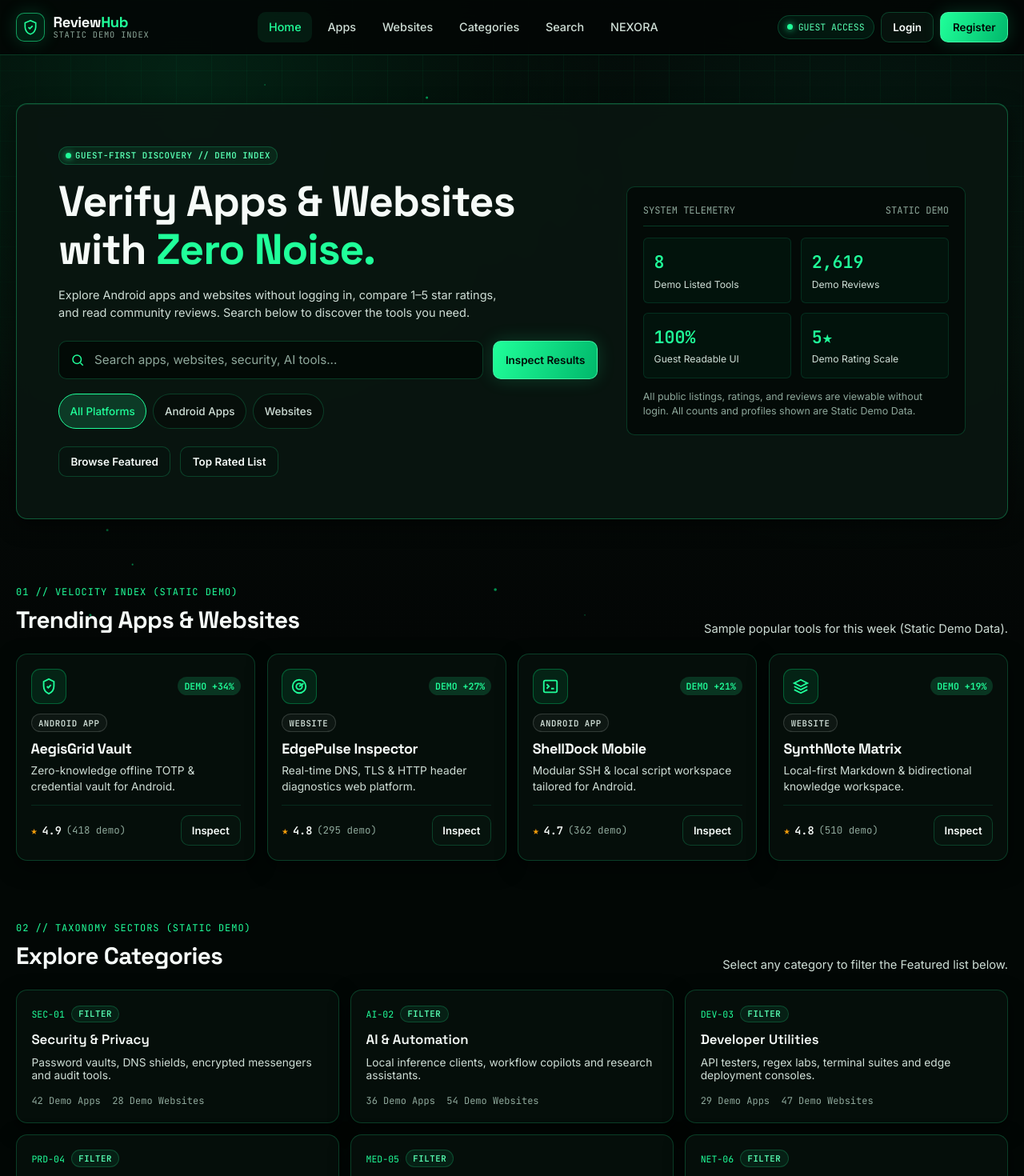
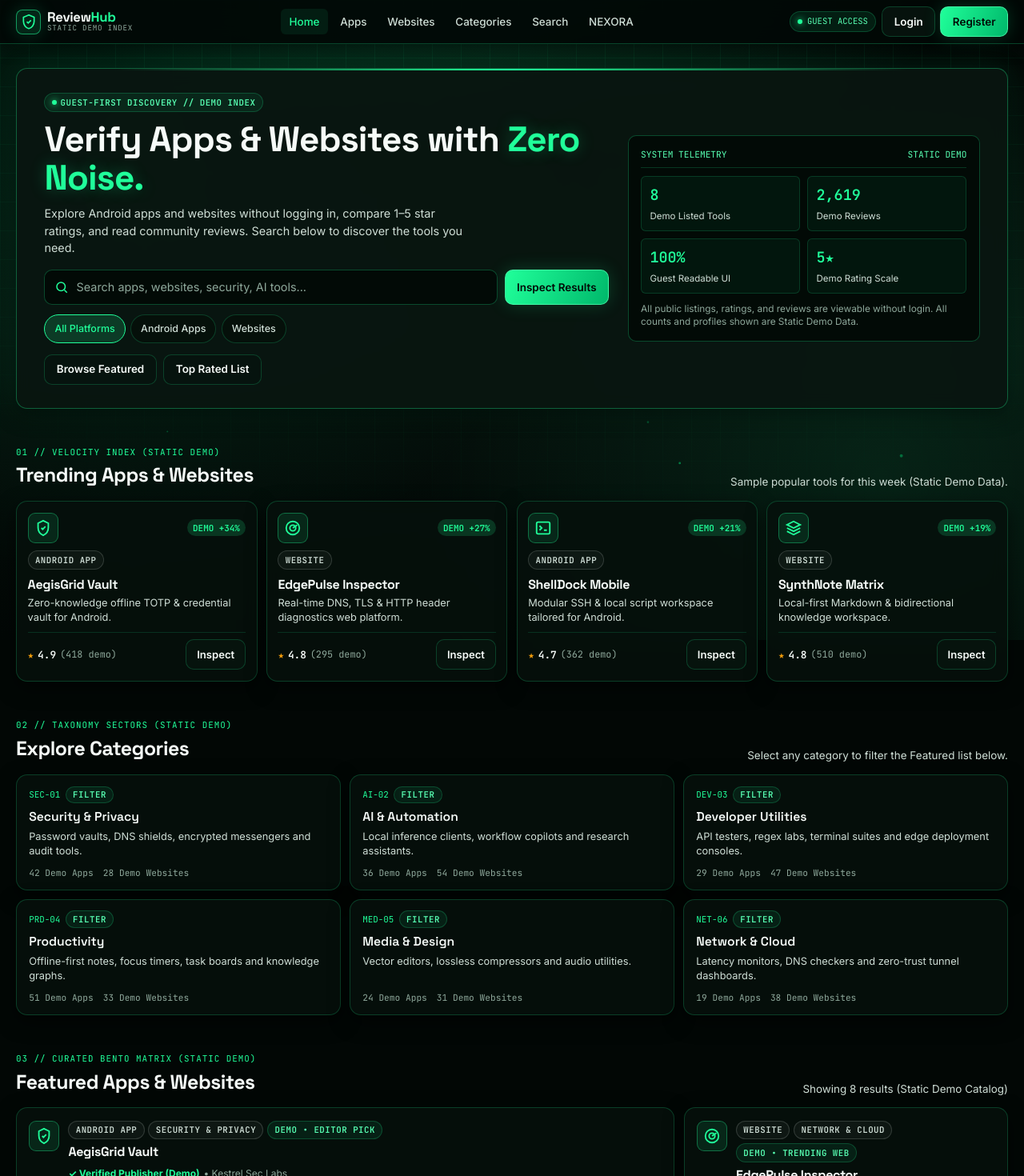
Before and after one commit to tuhin118/ReviewHub, a React (Vite) app: page / in a window 1280 px wide. Shown: the top 1470 px of the page at 80% size. Built offline with nearby package versions, Linux system fonts and the light colour scheme.

Commit message:
Refactor homepage styles for compact design
Updated styles for homepage with compact design and improved color scheme.

```diff
--- a/src/styles/homepage.css
+++ b/src/styles/homepage.css
@@ -1,4 +1,8 @@
-/* Cyber Ambient Layer */
+/* ==========================================================================
+   Homepage — Cinematic Cyber Command Center (Pure Black + Neon Green Only)
+   Compact Density + Brighter Atmospheric Lighting + Redmi 14C Optimized
+   ========================================================================== */
+
 .cyber-bg {
   position: fixed;
   inset: 0;
@@ -6,19 +10,20 @@
   pointer-events: none;
   overflow: hidden;
   background:
-    radial-gradient(circle at 18% 12%, rgba(0, 255, 136, 0.11), transparent 44%),
-    radial-gradient(circle at 84% 26%, rgba(16, 245, 160, 0.07), transparent 40%),
-    linear-gradient(180deg, #030605 0%, #050b08 55%, #030605 100%);
+    radial-gradient(ellipse 68% 45% at 50% -4%, rgba(32, 255, 154, 0.18), transparent 65%),
+    radial-gradient(circle at 14% 22%, rgba(0, 184, 107, 0.13), transparent 44%),
+    radial-gradient(circle at 86% 74%, rgba(32, 255, 154, 0.09), transparent 46%),
+    linear-gradient(180deg, #020705 0%, #05110c 52%, #020705 100%);
 }
 
 .cyber-bg__grid {
   position: absolute;
   inset: 0;
   background-image:
-    linear-gradient(to right, rgba(0, 255, 136, 0.045) 1px, transparent 1px),
-    linear-gradient(to bottom, rgba(0, 255, 136, 0.045) 1px, transparent 1px);
-  background-size: 44px 44px;
-  mask-image: radial-gradient(ellipse 85% 65% at 50% 15%, #000 35%, transparent 100%);
+    linear-gradient(to right, rgba(32, 255, 154, 0.06) 1px, transparent 1px),
+    linear-gradient(to bottom, rgba(32, 255, 154, 0.06) 1px, transparent 1px);
+  background-size: 36px 36px;
+  mask-image: radial-gradient(ellipse 90% 70% at 50% 15%, #000 38%, transparent 100%);
 }
 
 .cyber-bg__canvas {
@@ -35,7 +40,6 @@
   }
 }
 
-/* App Shell */
 .app-shell {
   position: relative;
   min-height: 100vh;
@@ -45,28 +49,31 @@
 
 .main-content {
   flex: 1;
-  padding-bottom: 1.25rem;
+  padding-bottom: 0.75rem;
 }
 
 @media (min-width: 1024px) {
   .main-content {
-    padding-bottom: 3rem;
+    padding-bottom: 1.75rem;
   }
 }
 
-/* Navbar */
+/* Compact Command Navbar (54px) */
 .navbar-wrap {
   position: sticky;
   top: 0;
   z-index: 40;
-  background: rgba(3, 6, 5, 0.88);
-  border-bottom: 1px solid var(--border-subtle);
+  background: rgba(2, 8, 6, 0.92);
+  border-bottom: 1px solid rgba(32, 255, 154, 0.24);
+  box-shadow: 0 4px 20px rgba(0, 0, 0, 0.45);
 }
 
-@supports (backdrop-filter: blur(14px)) {
-  .navbar-wrap {
-    backdrop-filter: blur(14px);
-    -webkit-backdrop-filter: blur(14px);
+@media (min-width: 768px) {
+  @supports (backdrop-filter: blur(12px)) {
+    .navbar-wrap {
+      backdrop-filter: blur(12px);
+      -webkit-backdrop-filter: blur(12px);
+    }
   }
 }
 
@@ -74,24 +81,24 @@
   display: flex;
   align-items: center;
   justify-content: space-between;
-  gap: 0.75rem;
-  min-height: 68px;
+  gap: 0.6rem;
+  min-height: 54px;
 }
 
 .brand-link {
   display: inline-flex;
   align-items: center;
-  gap: 0.65rem;
-  min-height: 44px;
+  gap: 0.5rem;
+  min-height: 40px;
 }
 
 .brand-mark {
   display: grid;
   place-items: center;
-  width: 36px;
-  height: 36px;
-  border-radius: 10px;
-  background: rgba(0, 255, 136, 0.1);
+  width: 31px;
+  height: 31px;
+  border-radius: 8px;
+  background: rgba(32, 255, 154, 0.12);
   border: 1px solid var(--border-strong);
   box-shadow: var(--shadow-neon);
   color: var(--neon-green);
@@ -100,12 +107,12 @@
 .brand-text {
   display: flex;
   flex-direction: column;
-  line-height: 1.1;
+  line-height: 1.05;
 }
 
 .brand-name {
   font-family: var(--font-display);
-  font-size: 1.15rem;
+  font-size: 1.05rem;
   font-weight: 700;
   letter-spacing: -0.02em;
 }
@@ -116,7 +123,7 @@
 
 .brand-sub {
   font-family: var(--font-mono);
-  font-size: 0.65rem;
+  font-size: 0.58rem;
   color: var(--text-muted);
   letter-spacing: 0.08em;
 }
@@ -124,14 +131,14 @@
 .nav-links {
   display: none;
   align-items: center;
-  gap: 0.35rem;
+  gap: 0.25rem;
 }
 
 .nav-link {
-  padding: 0.5rem 0.85rem;
-  border-radius: var(--radius-md);
+  padding: 0.36rem 0.68rem;
+  border-radius: var(--radius-sm);
   color: var(--text-secondary);
-  font-size: 0.9rem;
+  font-size: 0.84rem;
   font-weight: 500;
   transition: color var(--transition-fast), background-color var(--transition-fast);
 }
@@ -144,25 +151,25 @@
 .nav-actions {
   display: flex;
   align-items: center;
-  gap: 0.5rem;
+  gap: 0.45rem;
 }
 
 .nav-guest-pill {
   display: none;
   align-items: center;
-  gap: 0.4rem;
-  padding: 0.32rem 0.7rem;
+  gap: 0.35rem;
+  padding: 0.24rem 0.58rem;
   border-radius: var(--radius-pill);
   border: 1px solid var(--border-subtle);
-  background: rgba(16, 245, 160, 0.07);
+  background: rgba(32, 255, 154, 0.09);
   color: var(--neon-green-soft);
   font-family: var(--font-mono);
-  font-size: 0.72rem;
+  font-size: 0.66rem;
 }
 
 .live-dot {
-  width: 7px;
-  height: 7px;
+  width: 6px;
+  height: 6px;
   border-radius: 50%;
   background: var(--neon-green);
   box-shadow: 0 0 8px var(--neon-green);
@@ -171,7 +178,7 @@
 .nav-auth-desktop {
   display: none;
   align-items: center;
-  gap: 0.5rem;
+  gap: 0.4rem;
 }
 
 .menu-toggle {
@@ -180,9 +187,9 @@
   justify-content: center;
   width: 44px;
   height: 44px;
-  border-radius: var(--radius-md);
+  border-radius: var(--radius-sm);
   border: 1px solid var(--border-subtle);
-  background: var(--bg-glass-primary);
+  background: rgba(7, 20, 15, 0.9);
   color: var(--text-primary);
 }
 
@@ -203,43 +210,45 @@
   position: fixed;
   inset: 0;
   z-index: 60;
-  background: rgba(2, 4, 3, 0.78);
+  background: rgba(2, 5, 4, 0.82);
   display: flex;
   justify-content: flex-end;
 }
 
 .mobile-drawer {
-  width: min(320px, 88vw);
+  width: min(300px, 86vw);
   height: 100%;
-  padding: 1.25rem;
-  background: var(--bg-glass-elevated);
+  padding: 1rem;
+  background: #05110c;
   border-left: 1px solid var(--border-strong);
   display: flex;
   flex-direction: column;
-  gap: 1rem;
+  gap: 0.75rem;
+  overflow-y: auto;
 }
 
 .mobile-drawer__head {
   display: flex;
   align-items: center;
   justify-content: space-between;
-  padding-bottom: 0.75rem;
+  padding-bottom: 0.6rem;
   border-bottom: 1px solid var(--border-subtle);
 }
 
 .mobile-drawer__nav {
   display: flex;
   flex-direction: column;
-  gap: 0.4rem;
+  gap: 0.25rem;
 }
 
 .mobile-drawer__link {
   display: flex;
   align-items: center;
-  min-height: 44px;
-  padding: 0.6rem 0.85rem;
-  border-radius: var(--radius-md);
+  min-height: 42px;
+  padding: 0.45rem 0.75rem;
+  border-radius: var(--radius-sm);
   color: var(--text-secondary);
+  font-size: 0.88rem;
   font-weight: 500;
   border: 1px solid transparent;
 }
@@ -253,10 +262,11 @@
 .mobile-drawer__footer {
   margin-top: auto;
   display: grid;
-  gap: 0.6rem;
+  grid-template-columns: 1fr 1fr;
+  gap: 0.5rem;
 }
 
-/* Mobile Thumb Bottom Bar */
+/* Compact Mobile Thumb Bottom Bar */
 .mobile-bottom-nav {
   position: fixed;
   bottom: 0;
@@ -265,9 +275,9 @@
   z-index: 45;
   display: grid;
   grid-template-columns: repeat(4, 1fr);
-  background: rgba(4, 8, 6, 0.95);
-  border-top: 1px solid var(--border-subtle);
-  padding: 0.35rem 0.5rem calc(0.35rem + env(safe-area-inset-bottom));
+  background: rgba(2, 9, 6, 0.96);
+  border-top: 1px solid rgba(32, 255, 154, 0.24);
+  padding: 0.25rem 0.35rem calc(0.25rem + env(safe-area-inset-bottom));
 }
 
 .mobile-bottom-nav__item {
@@ -275,12 +285,12 @@
   flex-direction: column;
   align-items: center;
   justify-content: center;
-  gap: 0.2rem;
-  min-height: 48px;
+  gap: 0.15rem;
+  min-height: 44px;
   background: transparent;
   border: 0;
   color: var(--text-muted);
-  font-size: 0.7rem;
+  font-size: 0.66rem;
   font-weight: 500;
   border-radius: var(--radius-sm);
 }
@@ -295,44 +305,6 @@
   }
 }
 
-/* Non-blocking Guest Status Notice Toast */
-.guest-toast {
-  position: fixed;
-  bottom: 5rem;
-  right: 1rem;
-  left: 1rem;
-  z-index: 70;
-  max-width: 440px;
-  margin-inline: auto;
-  padding: 0.85rem 1rem;
-  display: flex;
-  align-items: flex-start;
-  justify-content: space-between;
-  gap: 0.75rem;
-  border-color: var(--border-strong);
-}
-
-@media (min-width: 640px) {
-  .guest-toast {
-    left: auto;
-    bottom: 1.5rem;
-    right: 1.5rem;
-  }
-}
-
-.guest-toast__text {
-  font-size: 0.86rem;
-  color: var(--text-secondary);
-}
-
-.guest-toast__title {
-  display: block;
-  color: var(--neon-green);
-  font-family: var(--font-mono);
-  font-size: 0.75rem;
-  margin-bottom: 0.2rem;
-}
-
 .icon-btn-sm {
   flex-shrink: 0;
   min-width: 44px;
@@ -343,66 +315,80 @@
   color: var(--text-secondary);
 }
 
-/* Hero Section */
+/* Compact Hero Command Deck */
 .hero-section {
-  padding: 2.25rem 0 2rem;
+  padding: 1.15rem 0 1rem;
 }
 
 @media (min-width: 1024px) {
   .hero-section {
-    padding: 3.75rem 0 2.75rem;
+    padding: 1.85rem 0 1.4rem;
   }
 }
 
 .hero-shell {
-  padding: 1.5rem;
+  padding: 1.1rem;
   position: relative;
   overflow: hidden;
+  border-color: rgba(32, 255, 154, 0.32);
+  box-shadow: var(--shadow-card), 0 0 36px rgba(32, 255, 154, 0.1);
+}
+
+.hero-shell::before {
+  content: '';
+  position: absolute;
+  top: 0;
+  left: 10%;
+  right: 10%;
+  height: 2px;
+  background: linear-gradient(90deg, transparent, var(--neon-green), transparent);
 }
 
 @media (min-width: 768px) {
   .hero-shell {
-    padding: 2.5rem;
+    padding: 1.5rem 1.75rem;
   }
 }
 
 @media (min-width: 1024px) {
   .hero-shell {
-    padding: 3.25rem;
+    padding: 1.85rem 2.15rem;
     display: grid;
-    grid-template-columns: 1.35fr 0.85fr;
-    gap: 2.25rem;
+    grid-template-columns: 1.38fr 0.86fr;
+    gap: 1.5rem;
     align-items: center;
   }
 }
 
 .hero-eyebrow {
-  margin-bottom: 1rem;
+  margin-bottom: 0.6rem;
 }
 
 .hero-title {
-  font-size: clamp(1.9rem, 4.2vw, 3.35rem);
+  font-size: clamp(1.65rem, 3.6vw, 2.75rem);
   font-weight: 700;
-  line-height: 1.12;
-  margin-bottom: 1rem;
+  line-height: 1.1;
+  margin-bottom: 0.6rem;
 }
 
 .hero-title__accent {
   color: var(--neon-green);
+  text-shadow: 0 0 20px rgba(32, 255, 154, 0.25);
 }
 
 .hero-subtitle {
   color: var(--text-secondary);
-  max-width: 60ch;
-  margin-bottom: 1.5rem;
+  font-size: 0.9rem;
+  max-width: 58ch;
+  margin-bottom: 1rem;
 }
 
-/* Search Bar */
+/* Compact Search Bar */
 .search-box {
   display: flex;
   flex-direction: column;
-  gap: 0.75rem;
-  margin-bottom: 1.15rem;
+  gap: 0.55rem;
+  margin-bottom: 0.75rem;
 }
 
 @media (min-width: 640px) {
@@ -421,7 +407,7 @@
 
 .search-icon {
   position: absolute;
-  left: 0.95rem;
+  left: 0.8rem;
   color: var(--neon-green);
   pointer-events: none;
   display: inline-flex;
@@ -429,13 +415,13 @@
 
 .search-input {
   width: 100%;
-  min-height: 48px;
-  padding: 0.7rem 2.75rem 0.7rem 2.75rem;
+  min-height: 44px;
+  padding: 0.5rem 2.75rem 0.5rem 2.45rem;
   border-radius: var(--radius-md);
-  border: 1px solid var(--border-subtle);
+  border: 1px solid rgba(32, 255, 154, 0.26);
   background: var(--bg-input);
   color: var(--text-primary);
-  font-size: 0.95rem;
+  font-size: 0.9rem;
   transition: border-color var(--transition-fast), box-shadow var(--transition-fast);
 }
 
@@ -445,40 +431,46 @@
 
 .search-input:focus {
   border-color: var(--neon-green);
-  box-shadow: 0 0 0 3px rgba(0, 255, 136, 0.14);
+  box-shadow: 0 0 0 3px rgba(32, 255, 154, 0.14);
   outline: none;
 }
 
 .search-clear {
   position: absolute;
-  right: 0.25rem;
+  right: 0.2rem;
   min-width: 44px;
   min-height: 44px;
   border: 0;
   border-radius: var(--radius-sm);
   background: rgba(255, 255, 255, 0.06);
   color: var(--text-secondary);
-  font-size: 1rem;
+  font-size: 0.9rem;
 }
 
 .hero-filter-row {
   display: flex;
   flex-wrap: wrap;
   align-items: center;
-  gap: 0.5rem;
-  margin-bottom: 1.35rem;
+  gap: 0.4rem;
+  margin-bottom: 0.85rem;
 }
 
 .filter-pill {
-  min-height: 44px;
-  padding: 0.35rem 0.85rem;
+  min-height: 36px;
+  padding: 0.28rem 0.75rem;
   border-radius: var(--radius-pill);
   border: 1px solid var(--border-subtle);
-  background: rgba(7, 13, 10, 0.85);
+  background: rgba(6, 16, 11, 0.9);
   color: var(--text-secondary);
-  font-size: 0.84rem;
+  font-size: 0.78rem;
   font-weight: 500;
   transition: all var(--transition-fast);
+}
+
+@media (pointer: coarse) {
+  .filter-pill {
+    min-height: 44px;
+  }
 }
 
 .filter-pill:hover {
@@ -495,18 +487,18 @@
 .hero-ctas {
   display: flex;
   flex-wrap: wrap;
-  gap: 0.75rem;
+  gap: 0.55rem;
 }
 
-/* Hero Right Telemetry Panel */
+/* Compact Hero Right Telemetry */
 .hero-telemetry {
-  margin-top: 1.75rem;
-  padding: 1.25rem;
+  margin-top: 1.1rem;
+  padding: 0.95rem;
   border-radius: var(--radius-md);
-  border: 1px solid var(--border-subtle);
-  background: rgba(4, 9, 7, 0.9);
+  border: 1px solid rgba(32, 255, 154, 0.26);
+  background: rgba(3, 10, 7, 0.94);
   display: grid;
-  gap: 0.9rem;
+  gap: 0.65rem;
 }
 
 @media (min-width: 1024px) {
@@ -520,60 +512,66 @@
   align-items: center;
   justify-content: space-between;
   font-family: var(--font-mono);
-  font-size: 0.75rem;
-  color: var(--text-muted);
-  border-bottom: 1px solid var(--border-subtle);
-  padding-bottom: 0.6rem;
+  font-size: 0.7rem;
+  color: var(--neon-green-soft);
+  border-bottom: 1px solid rgba(32, 255, 154, 0.18);
+  padding-bottom: 0.45rem;
+}
+
+.hero-wave-svg {
+  width: 100%;
+  height: 28px;
+  display: block;
 }
 
 .telemetry-grid {
   display: grid;
   grid-template-columns: repeat(2, 1fr);
-  gap: 0.75rem;
+  gap: 0.55rem;
 }
 
 .telemetry-stat {
-  padding: 0.8rem;
+  padding: 0.55rem 0.65rem;
   border-radius: var(--radius-sm);
-  border: 1px solid rgba(16, 245, 160, 0.12);
-  background: rgba(16, 245, 160, 0.04);
+  border: 1px solid rgba(32, 255, 154, 0.16);
+  background: rgba(32, 255, 154, 0.05);
 }
 
 .telemetry-stat__value {
   display: block;
   font-family: var(--font-mono);
-  font-size: 1.35rem;
+  font-size: 1.15rem;
   font-weight: 700;
   color: var(--neon-green);
 }
 
 .telemetry-stat__label {
-  font-size: 0.76rem;
+  font-size: 0.72rem;
   color: var(--text-secondary);
 }
 
 .telemetry-note {
-  font-size: 0.78rem;
+  font-size: 0.74rem;
   color: var(--text-muted);
-  line-height: 1.45;
+  line-height: 1.4;
 }
 
-/* Section Headers */
+/* Compact Section Headers */
 .section-block {
-  padding: 1.75rem 0;
+  padding: 1.1rem 0;
 }
 
 @media (min-width: 1024px) {
   .section-block {
-    padding: 2.35rem 0;
+    padding: 1.45rem 0;
   }
 }
 
 .section-header {
   display: flex;
   flex-direction: column;
-  gap: 0.6rem;
-  margin-bottom: 1.25rem;
+  gap: 0.35rem;
+  margin-bottom: 0.85rem;
 }
 
 @media (min-width: 768px) {
@@ -586,28 +584,28 @@
 
 .section-kicker {
   font-family: var(--font-mono);
-  font-size: 0.75rem;
+  font-size: 0.68rem;
   color: var(--neon-green);
   text-transform: uppercase;
-  letter-spacing: 0.08em;
-  margin-bottom: 0.25rem;
+  letter-spacing: 0.09em;
+  margin-bottom: 0.15rem;
 }
 
 .section-title {
-  font-size: clamp(1.35rem, 2.5vw, 1.85rem);
+  font-size: clamp(1.2rem, 2.2vw, 1.55rem);
   font-weight: 700;
 }
 
 .section-desc {
   color: var(--text-secondary);
-  font-size: 0.92rem;
+  font-size: 0.84rem;
 }
 
-/* Trending Strip */
+/* Compact Trending Bento Strip */
 .trending-grid {
   display: grid;
   grid-template-columns: 1fr;
-  gap: 0.9rem;
+  gap: 0.7rem;
 }
 
 @media (min-width: 640px) {
@@ -623,53 +621,57 @@
 }
 
 .trending-card {
-  padding: 1.1rem;
+  padding: 0.85rem;
   display: flex;
   flex-direction: column;
-  gap: 0.75rem;
+  gap: 0.55rem;
   transition: transform var(--transition-fast), border-color var(--transition-fast);
 }
 
-.trending-card:hover {
-  transform: translateY(-2px);
-  border-color: var(--border-strong);
+@media (hover: hover) {
+  .trending-card:hover,
+  .category-card:hover,
+  .item-card:hover {
+    transform: translateY(-2px);
+    border-color: var(--border-strong);
+    box-shadow: var(--shadow-card), var(--shadow-neon);
+  }
 }
 
 .trending-card__top {
   display: flex;
   align-items: center;
   justify-content: space-between;
-  gap: 0.5rem;
+  gap: 0.4rem;
 }
 
 .trend-delta {
   font-family: var(--font-mono);
-  font-size: 0.72rem;
+  font-size: 0.68rem;
   font-weight: 600;
   color: var(--neon-green);
   background: var(--neon-green-dim);
-  padding: 0.2rem 0.5rem;
+  padding: 0.16rem 0.45rem;
   border-radius: var(--radius-pill);
 }
 
-/* Item Icon Box */
 .item-icon-box {
-  width: 44px;
-  height: 44px;
-  border-radius: 11px;
+  width: 38px;
+  height: 38px;
+  border-radius: 9px;
   display: grid;
   place-items: center;
   flex-shrink: 0;
-  background: rgba(0, 255, 136, 0.09);
-  border: 1px solid rgba(0, 255, 136, 0.28);
+  background: rgba(32, 255, 154, 0.1);
+  border: 1px solid rgba(32, 255, 154, 0.34);
   color: var(--neon-green);
 }
 
-/* Categories Bento Grid */
+/* Compact Categories Matrix */
 .categories-grid {
   display: grid;
   grid-template-columns: 1fr;
-  gap: 0.9rem;
+  gap: 0.7rem;
 }
 
 @media (min-width: 640px) {
@@ -687,22 +689,17 @@
 .category-card {
   width: 100%;
   text-align: left;
-  padding: 1.15rem;
+  padding: 0.85rem 0.95rem;
   display: flex;
   flex-direction: column;
-  gap: 0.6rem;
+  gap: 0.4rem;
   transition: transform var(--transition-fast), border-color var(--transition-fast),
     background-color var(--transition-fast);
 }
 
-.category-card:hover {
-  transform: translateY(-2px);
-  border-color: var(--border-strong);
-}
-
 .category-card--active {
   border-color: var(--neon-green);
-  background: rgba(10, 24, 17, 0.94);
+  background: rgba(9, 26, 18, 0.96);
   box-shadow: var(--shadow-neon);
 }
 
@@ -710,51 +707,52 @@
   display: flex;
   align-items: center;
   justify-content: space-between;
-  gap: 0.5rem;
+  gap: 0.4rem;
 }
 
 .category-card__code {
   font-family: var(--font-mono);
-  font-size: 0.72rem;
+  font-size: 0.68rem;
   color: var(--neon-green);
 }
 
 .category-card__title {
   font-family: var(--font-display);
-  font-size: 1.05rem;
+  font-size: 0.98rem;
   font-weight: 600;
   color: var(--text-primary);
 }
 
 .category-card__desc {
-  font-size: 0.86rem;
+  font-size: 0.8rem;
   color: var(--text-secondary);
+  line-height: 1.4;
 }
 
 .category-card__counts {
   margin-top: auto;
-  padding-top: 0.45rem;
+  padding-top: 0.3rem;
   display: flex;
-  gap: 0.9rem;
+  gap: 0.75rem;
   font-family: var(--font-mono);
-  font-size: 0.75rem;
+  font-size: 0.7rem;
   color: var(--text-muted);
 }
 
-/* Featured Apps & Websites Bento Grid */
+/* Compact Featured Bento Grid */
 .active-filters-bar {
   display: flex;
   flex-wrap: wrap;
   align-items: center;
-  gap: 0.5rem;
-  margin-bottom: 1rem;
-  padding: 0.75rem 1rem;
+  gap: 0.45rem;
+  margin-bottom: 0.75rem;
+  padding: 0.55rem 0.8rem;
 }
 
 .featured-grid {
   display: grid;
   grid-template-columns: 1fr;
-  gap: 1rem;
+  gap: 0.75rem;
 }
 
 @media (min-width: 640px) {
@@ -774,22 +772,17 @@
 }
 
 .item-card {
-  padding: 1.25rem;
+  padding: 0.95rem;
   display: flex;
   flex-direction: column;
-  gap: 0.9rem;
+  gap: 0.65rem;
   transition: transform var(--transition-fast), border-color var(--transition-fast);
-}
-
-.item-card:hover {
-  transform: translateY(-2px);
-  border-color: var(--border-strong);
 }
 
 .item-card__header {
   display: flex;
   align-items: flex-start;
-  gap: 0.85rem;
+  gap: 0.7rem;
 }
 
 .item-card__meta {
@@ -800,23 +793,23 @@
 .item-card__badges {
   display: flex;
   flex-wrap: wrap;
-  gap: 0.4rem;
-  margin-bottom: 0.4rem;
+  gap: 0.3rem;
+  margin-bottom: 0.25rem;
 }
 
 .item-card__title {
-  font-size: 1.12rem;
+  font-size: 1rem;
   font-weight: 700;
-  margin-bottom: 0.2rem;
+  margin-bottom: 0.15rem;
 }
 
 .item-card__publisher {
-  font-size: 0.8rem;
+  font-size: 0.75rem;
   color: var(--text-muted);
   display: inline-flex;
   flex-wrap: wrap;
   align-items: center;
-  gap: 0.35rem;
+  gap: 0.3rem;
 }
 
 .verified-dot {
@@ -825,27 +818,27 @@
 }
 
 .item-card__desc {
-  font-size: 0.9rem;
+  font-size: 0.84rem;
   color: var(--text-secondary);
-  line-height: 1.55;
+  line-height: 1.48;
 }
 
 .item-card__footer {
   margin-top: auto;
-  padding-top: 0.75rem;
-  border-top: 1px solid rgba(16, 245, 160, 0.12);
+  padding-top: 0.55rem;
+  border-top: 1px solid rgba(32, 255, 154, 0.14);
   display: flex;
   align-items: center;
   justify-content: space-between;
-  gap: 0.75rem;
+  gap: 0.6rem;
 }
 
 .rating-pill {
   display: inline-flex;
   align-items: center;
-  gap: 0.35rem;
+  gap: 0.3rem;
   font-family: var(--font-mono);
-  font-size: 0.85rem;
+  font-size: 0.8rem;
   font-weight: 600;
 }
 
@@ -856,20 +849,20 @@
 .rating-count {
   color: var(--text-muted);
   font-weight: 400;
-  font-size: 0.78rem;
+  font-size: 0.74rem;
 }
 
-/* Top Rated Leaderboard */
+/* Compact Top Rated Leaderboard */
 .top-rated-list {
   display: grid;
-  gap: 0.8rem;
+  gap: 0.55rem;
 }
 
 .top-rated-row {
-  padding: 1rem 1.15rem;
+  padding: 0.72rem 0.95rem;
   display: flex;
   flex-direction: column;
-  gap: 0.85rem;
+  gap: 0.6rem;
   transition: border-color var(--transition-fast);
 }
 
@@ -888,31 +881,30 @@
 .top-rated-row__left {
   display: flex;
   align-items: center;
-  gap: 0.9rem;
+  gap: 0.75rem;
   min-width: 0;
 }
 
 .rank-num {
   font-family: var(--font-mono);
-  font-size: 1rem;
+  font-size: 0.92rem;
   font-weight: 700;
   color: var(--neon-green);
-  min-width: 34px;
+  min-width: 30px;
 }
 
 .top-rated-row__right {
   display: flex;
   align-items: center;
   justify-content: space-between;
-  gap: 1rem;
+  gap: 0.75rem;
 }
 
-/* Empty State */
 .empty-state {
-  padding: 2.25rem 1.5rem;
+  padding: 1.5rem 1.25rem;
   text-align: center;
   display: grid;
-  gap: 0.75rem;
+  gap: 0.6rem;
   justify-items: center;
 }
 
@@ -921,19 +913,19 @@
   position: fixed;
   inset: 0;
   z-index: 80;
-  background: rgba(2, 5, 4, 0.82);
+  background: rgba(2, 6, 4, 0.84);
   display: grid;
   place-items: center;
-  padding: 1rem;
+  padding: 0.85rem;
 }
 
 .modal-card {
-  width: min(640px, 100%);
-  max-height: 90vh;
+  width: min(600px, 100%);
+  max-height: 88vh;
   overflow-y: auto;
-  padding: 1.5rem;
+  padding: 1.15rem;
   display: grid;
-  gap: 1.1rem;
+  gap: 0.85rem;
   border-color: var(--border-strong);
 }
 
@@ -941,7 +933,7 @@
   display: flex;
   align-items: flex-start;
   justify-content: space-between;
-  gap: 1rem;
+  gap: 0.75rem;
 }
 
 .modal-head > .item-card__header {
@@ -961,42 +953,42 @@
 
 .review-preview-list {
   display: grid;
-  gap: 0.7rem;
+  gap: 0.55rem;
 }
 
 .review-preview-item {
-  padding: 0.85rem;
+  padding: 0.65rem 0.8rem;
   border-radius: var(--radius-md);
   border: 1px solid var(--border-subtle);
-  background: rgba(4, 9, 7, 0.8);
+  background: rgba(3, 10, 7, 0.85);
 }
 
 .review-preview-item__top {
   display: flex;
   justify-content: space-between;
   gap: 0.5rem;
-  font-size: 0.82rem;
-  margin-bottom: 0.35rem;
+  font-size: 0.78rem;
+  margin-bottom: 0.25rem;
 }
 
-/* Footer */
+/* Compact Footer */
 .site-footer {
-  margin-top: 2rem;
+  margin-top: 1.25rem;
   border-top: 1px solid var(--border-subtle);
-  background: rgba(4, 8, 6, 0.92);
-  padding: 2rem 0 5.5rem;
+  background: rgba(2, 9, 6, 0.94);
+  padding: 1.35rem 0 5.25rem;
 }
 
 @media (min-width: 1024px) {
   .site-footer {
-    padding-bottom: 1.5rem;
+    padding: 1.5rem 0 1.25rem;
   }
 }
 
 .footer-grid {
   display: grid;
   grid-template-columns: 1fr;
-  gap: 1.5rem;
+  gap: 1rem;
 }
 
 @media (min-width: 768px) {
@@ -1007,17 +999,17 @@
 
 .footer-heading {
   font-family: var(--font-mono);
-  font-size: 0.78rem;
+  font-size: 0.72rem;
   text-transform: uppercase;
   letter-spacing: 0.08em;
   color: var(--neon-green);
-  margin-bottom: 0.65rem;
+  margin-bottom: 0.45rem;
 }
 
 .footer-links {
   display: grid;
-  gap: 0.4rem;
-  font-size: 0.88rem;
+  gap: 0.28rem;
+  font-size: 0.82rem;
   color: var(--text-secondary);
 }
 
@@ -1026,13 +1018,13 @@
 }
 
 .footer-bottom {
-  margin-top: 1.5rem;
-  padding-top: 1rem;
-  border-top: 1px solid rgba(16, 245, 160, 0.12);
+  margin-top: 1rem;
+  padding-top: 0.75rem;
+  border-top: 1px solid rgba(32, 255, 154, 0.14);
   display: flex;
   flex-direction: column;
-  gap: 0.5rem;
-  font-size: 0.8rem;
+  gap: 0.35rem;
+  font-size: 0.74rem;
   color: var(--text-muted);
 }
 
```
